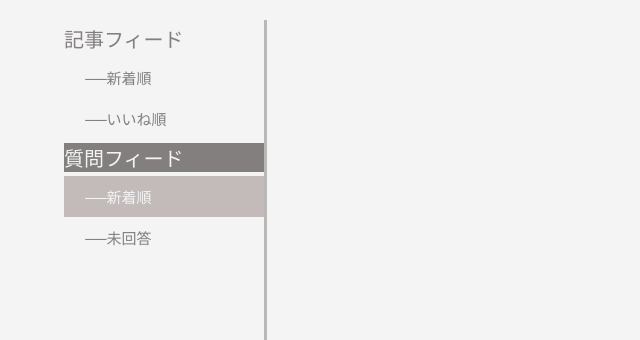
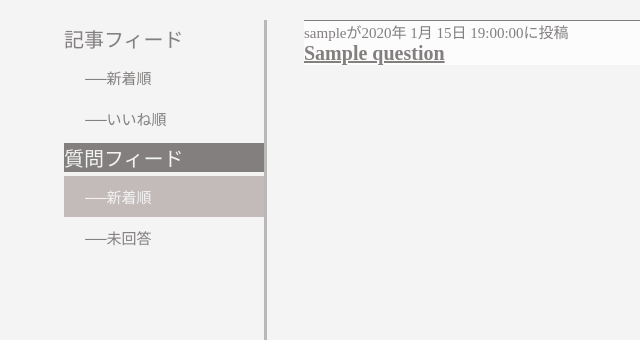
Before and after one commit to sno-windy/def_init, a Django app: page /question_feed_new/ in a window 1280 px wide. Shown: the part 80-420 px from the top of the page, without its empty margins (0-640 px from the left). Run offline with Django 3.2, Linux system fonts and the light colour scheme; tables that the repository leaves empty hold one stand-in row (values such as "Sample post").

Commit message:
投稿と質問はカンペキ

```diff
--- a/def_i/static/def_i/css/base.css
+++ b/def_i/static/def_i/css/base.css
@@ -103,6 +103,10 @@ body {
   border-left: oldlace 3px solid;
 }
 
+.header-container__usericon:hover {
+  cursor: pointer;
+}
+
 .header-container__usericon img {
   height: calc(3rem - 16px);
   width: calc(3rem - 16px);
@@ -183,6 +187,14 @@ body {
   color: #837F7F;
 }
 
+.main-container__contents-article a {
+  color: #837F7F;
+}
+
+.main-container__contents-article a:hover {
+  color: black;
+}
+
 .now-here h2 {
   color: #f4f4f4;
   background-color: #837F7F;
--- a/def_i/static/def_i/css/base.scss
+++ b/def_i/static/def_i/css/base.scss
@@ -87,6 +87,9 @@ body{
             width: 2rem;
             padding: 0 1rem;
             border-left: oldlace 3px solid;
+            &:hover{
+                cursor: pointer;
+            }
             img{
                 height: calc(3rem - 16px);
                 width: calc(3rem - 16px);
@@ -156,6 +159,12 @@ body{
                     font-size: 0.75rem;
                     color: $list-stay;
                 }
+                a{
+                    color: $list-stay;
+                    &:hover{
+                        color: black;
+                    }
+                }
             }
         }
     }
--- /dev/null
+++ b/def_i/static/def_i/css/question_post.css
@@ -0,0 +1,4 @@
+.asknow a{
+    color: oldlace;
+    border-bottom: oldlace 5px solid;
+}
--- a/def_i/templates/def_i/article_detail.html
+++ b/def_i/templates/def_i/article_detail.html
@@ -9,8 +9,9 @@
                 </a> {% endcomment %}<!--menuバーいらない気がする。-->
 {% endblock menubar %}
 {% block contents %}
-<h1>{{conotents.title}}</h1>
-<p>{{contents.poster}}</p>
+<h1>{{contents.title}}</h1>
+<p>投稿者：{{contents.poster}}</p>
 <p>{{contents.content}}</p>
 <a href="{% url 'article_talk' contents.pk %}"><p>コメントを書く</p></a>
+<a href="{% url 'article_feed' %}"><p>記事フィードに戻る</p></a>
 {% endblock contents %}
--- a/def_i/templates/def_i/article_post.html
+++ b/def_i/templates/def_i/article_post.html
@@ -4,9 +4,10 @@
 <link rel="stylesheet" href="{% static 'def_i/css/article_post.css' %}">
 {% endblock extra_style %}
 {% block contents %}
+<h2>投稿</h2>
 <form action = "" method = "POST">
 {% csrf_token %}
 {{form}}
-<button type="submit">投稿</button>
+<button type="submit">投稿する</button>
 </form>
 {% endblock contents %}
--- a/def_i/templates/def_i/article_talk.html
+++ b/def_i/templates/def_i/article_talk.html
@@ -17,4 +17,5 @@
         {{form}}
         <button type='submit'>送信</button>
     </form>
+    <a href="{% url 'article_detail' pk=pk %}">記事に戻る</a>
 {% endblock contents %}
--- a/def_i/templates/def_i/base.html
+++ b/def_i/templates/def_i/base.html
@@ -23,7 +23,7 @@
             </a>
             <p class="header-container__contents tasknow"><a href="{% url 'index' %}">課題をする</a></p>
             <p class="header-container__contents studynow"><a href="{% url 'article_feed' %}">学ぶ</a></p>
-            <p class="header-container__contents asknow"><a href="">質問する</a></p>
+            <p class="header-container__contents asknow"><a href="{% url 'question_post' %}">質問する</a></p>
             <p class="header-container__contents postnow"><a href="{% url 'article_post' %}">投稿する</a></p>
             <p class="header-container__usericon" id="icon"><img src="{{ user.user_image.url }}" alt=""></p>
         </div>
--- a/def_i/templates/def_i/question_feed.html
+++ b/def_i/templates/def_i/question_feed.html
@@ -2,3 +2,15 @@
 {% load static %}
 {% block extra_style %}
 <link rel="stylesheet" href="{% static 'def_i/css/question_feed.css' %}">{% endblock extra_style %}
+{% block contents %}
+
+    {% for q in questions %}
+    <article class="main-container__contents-article">
+        <p>{{q.poster}}が{{q.created_at|date:"Y年 M j日 H:i:s"}}に投稿</p>
+        <a href="{% url 'question_detail' q.pk %}">
+            <h2>{{q.title}}</h2>
+        </a>
+    </article>
+    {% endfor %}
+
+{% endblock contents %}
--- a/def_i/urls.py
+++ b/def_i/urls.py
@@ -13,7 +13,7 @@ urlpatterns = [
     path('question_feed_new/',views.QuestionFeed.as_view(),name='question_feed_new'),
     path('question_feed_unanswered/',views.QuestionFeedUnanswered.as_view(),name='question_feed_unanswered'),
     path('question_detail/<int:pk>/',views.QuestionDetail.as_view(),name='question_detail'),
-    # path('question_talk/<int:pk>/',name='question_talk'),
-    # path('question_talk_suc/<int:pk>/',name='question_talk_suc'),
-    # path('question_post/',name='question_post'),
+    path('question_talk/<int:pk>/',views.QuestionTalk.as_view(),name='question_talk'),
+    path('question_talk_suc/<int:pk>/',views.QuestionTalkSuc.as_view(),name='question_talk_suc'),
+    path('question_post/',views.QuestionPost.as_view(),name='question_post'),
 ]
--- a/def_i/views.py
+++ b/def_i/views.py
@@ -5,7 +5,7 @@ from django.contrib.auth.views import (
 )
 from django.views.generic import ListView,DetailView,FormView,TemplateView,CreateView
 from django.views.generic.edit import FormMixin
-from .forms import LoginForm, ArticleTalkForm, ArticlePostForm
+from .forms import LoginForm, ArticleTalkForm, ArticlePostForm, QuestionPostForm, QuestionTalkForm
 from .models import User,Article,TalkAtArticle,Question,TalkAtQuestion
 
 def index(request):
@@ -51,7 +51,7 @@ class ArticleTalk(FormMixin,ListView):
         form = ArticleTalkForm()
         article = Article.objects.get(pk=pk)
         messages = TalkAtArticle.objects.filter(msg_at=article).order_by('time')
-        return render(request,self.template_name,{"messages":messages,"form":form})
+        return render(request,self.template_name,{"messages":messages,"form":form,'pk':pk})
     def post(self,request,pk,*args,**kwargs):
         form = ArticleTalkForm(request.POST)
         if form.is_valid():
@@ -61,10 +61,6 @@ class ArticleTalk(FormMixin,ListView):
             msg = self.model.objects.create(msg=messages,msg_from = request.user,msg_to = article_poster,msg_at=article)
             msg.save()
             return redirect("article_talk_suc",pk=pk)
-
-# def article_talk_suc(request):
-#     return render(request, 'def_i/article_talk_suc.html')
-
 
 class ArticleTalkSuc(TemplateView):
     template_name = "article_talk_suc.html"
@@ -78,7 +74,6 @@ class ArticlePost(CreateView):
     def get_initial(self):
         initial = super().get_initial()
         initial['poster']=self.request.user
-        print(initial['poster'])
         return initial
 
 class QuestionFeed(ListView):
@@ -86,10 +81,10 @@ class QuestionFeed(ListView):
     context_object_name = "questions"
     template_name = "def_i/question_feed.html"
     paginate_by = 10
-
-    def get_queryset(self):
-        questions = Article.objects.order_by('-created_at')
-        return questions
+    queryset = Question.objects.order_by('-created_at')
+    # def get_queryset(self):
+    #     questions = Article.objects.order_by('-created_at')
+    #     return questions
 
     def get_context_data(self,**kwargs):
         context = super().get_context_data(**kwargs)
@@ -111,6 +106,40 @@ class QuestionDetail(DetailView):
     context_object_name = "contents"
     template_name = "def_i/question_detail.html"
 
+class QuestionTalk(FormMixin,ListView):
+    model =TalkAtQuestion
+    context_object_name = "messages"
+    form_class = QuestionTalkForm #いらんかも
+    template_name = 'def_i/question_talk.html'
+    def get(self,request,pk):
+        form = QuestionTalkForm()
+        question = Question.objects.get(pk=pk)
+        messages = TalkAtQuestion.objects.filter(msg_at=question).order_by('time')
+        return render(request,self.template_name,{"messages":messages,"form":form,'pk':pk})
+    def post(self,request,pk,*args,**kwargs):
+        form = QuestionTalkForm(request.POST)
+        if form.is_valid():
+            messages = form.cleaned_data.get('msg')
+            question = Question.objects.get(pk=pk)
+            question_poster = User.objects.get(pk=question.poster.id)
+            msg = self.model.objects.create(msg=messages,msg_from = request.user,msg_to = question_poster,msg_at=question)
+            msg.save()
+            return redirect("question_talk_suc",pk=pk)
+
+class QuestionTalkSuc(TemplateView):
+    template_name = "question_talk_suc.html"
+    def get(self,request,pk):
+        return redirect("question_talk",pk=pk)
+
+class QuestionPost(CreateView):
+    form_class = QuestionPostForm
+    template_name = 'def_i/question_post.html'
+    success_url = '../question_feed' #まだ途中なので適当
+    def get_initial(self):
+        initial = super().get_initial()
+        initial['poster']=self.request.user
+        return initial
+
 
 
 
```
Also changed, not shown: def_i/forms.py (+14 -0 lines), def_i/templates/def_i/question_detail.html (+7 -0 lines), def_i/templates/def_i/question_post.html (+12 -0 lines), def_i/templates/def_i/question_talk.html (+20 -0 lines), 1 other file.
